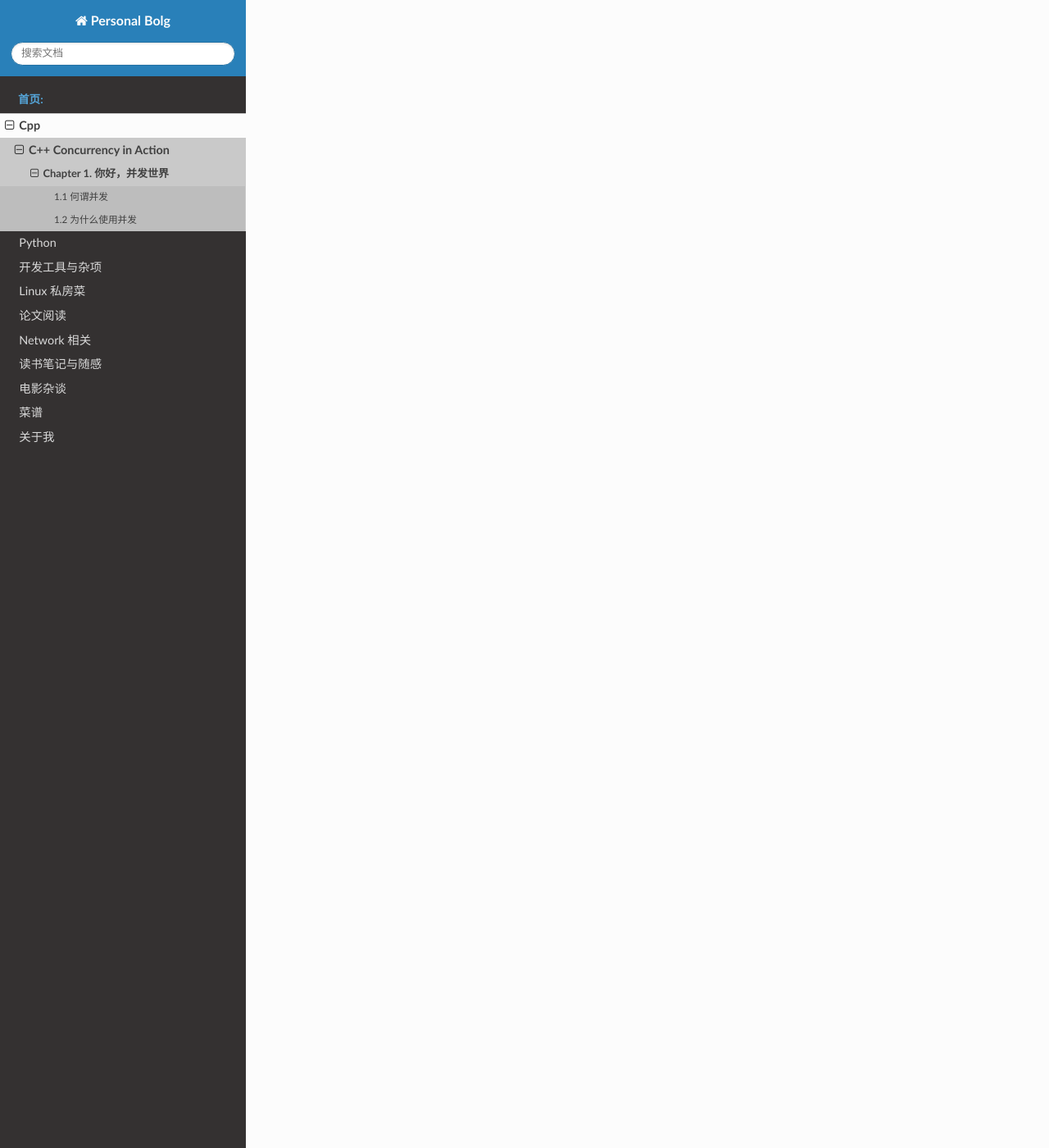
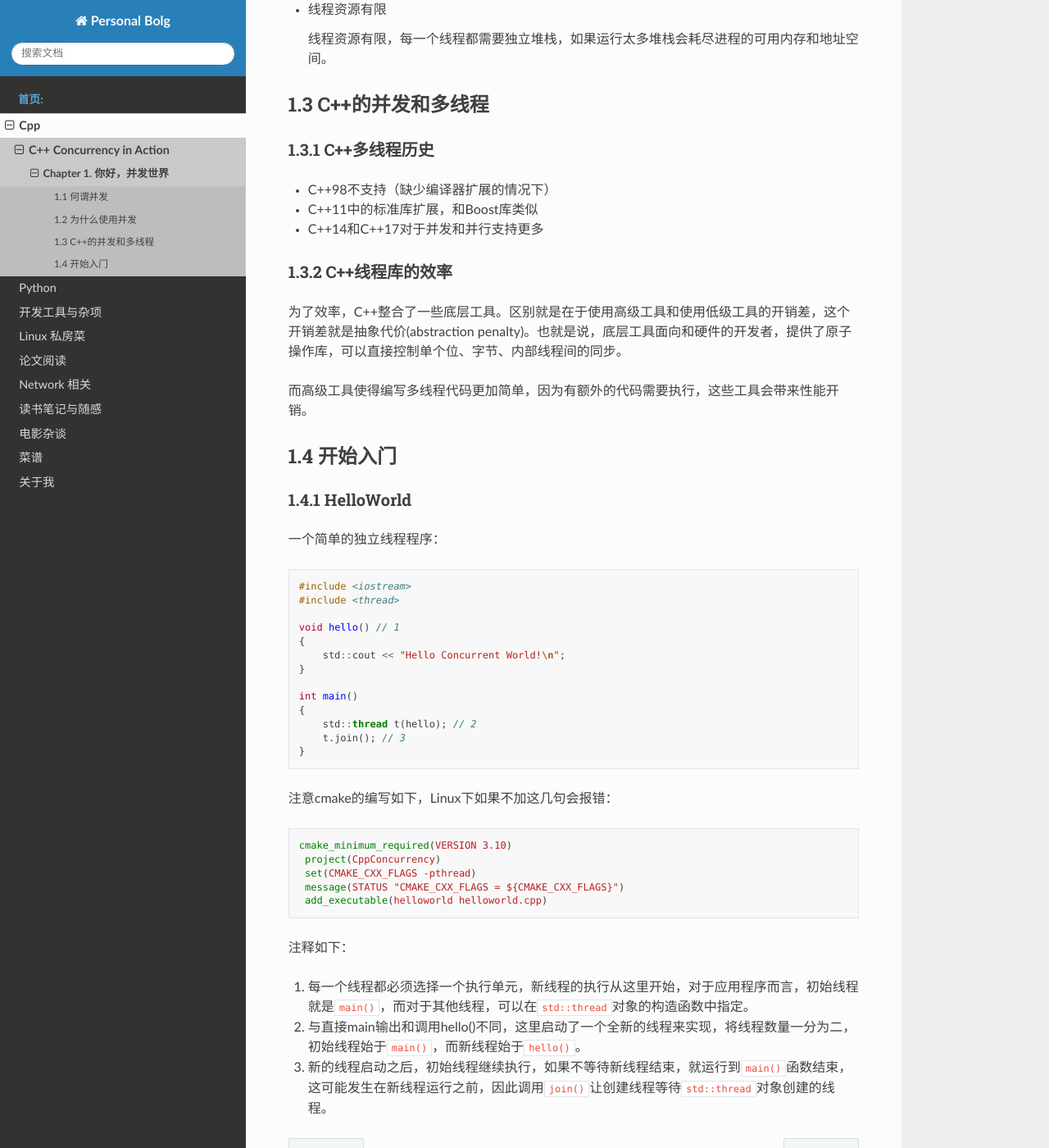
Before and after one commit to cs-suhao/myblog, a Sphinx documentation site: the page built from source/cpp/CppThread/chapter1.md, in a window 1280 px wide and 1400 px high, scrolled down 2842 px. Shown: the whole window at 82% size. Built offline with Sphinx 7.4.7 and the Read the Docs theme 2.0.0, drawn with Linux system fonts in a browser that asks for light colours; pages that are not in the unit, such as notebooks, are missing from menus; some of the changed text lies outside the part shown.

Commit message:
update chapter1

````diff
--- a/source/cpp/CppThread/chapter1.md
+++ b/source/cpp/CppThread/chapter1.md
@@ -49,3 +49,73 @@
 当应用是单线程时，应用需要在回放期间定期检查用户的输入，这就需要把“DVD播放”和“用户界面”代码放在一起，而如果使用多线程来分离这些关注点，一个线程处理“用户界面”，另一个进行“DVD播放”。所以，通常独立的线程用来执行哪些必须在后台持续运行的任务。
 
 ### 1.2.2 性能
+
+重核系统到今天也只在超级计算机、大型机、大型服务器中看到。而多核计算机、多核嵌入式设备现在越来越普遍，它们计算能力提高不是使单一任务运行更快，而是并行多个任务。
+
+有两种利用并发来提高性能的方式：
+1. 任务并行（task parallelism）：将一个单任务分成几部分并行运行，从而降低总运行时间。这是一个复杂过程，因为各部分之间可能存在依赖。
+2. 数据并行（data parallelism）：每个线程在不同的数据块上执行相同的操作。
+
+### 1.2.3 什么时候不适用并发
+
+- **收益比不上成本。**
+
+  使用并发的代码在很多情况下难以理解，因此编写和维护多线程代码会产生脑力成本，而增加的复杂性也可能会引起更多的错误。除非潜在的性能增益足够大或关注点分离地足够清晰，能抵消为确保正确开发所需的额外时间，以及维护代码的额外成本；否则，勿用并发。
+
+- 性能增益小于预期
+
+  多线程切换是存在固有开销的。
+
+- 线程资源有限
+
+  线程资源有限，每一个线程都需要独立堆栈，如果运行太多堆栈会耗尽进程的可用内存和地址空间。
+
+
+## 1.3 C++的并发和多线程
+
+### 1.3.1 C++多线程历史
+
+- C++98不支持（缺少编译器扩展的情况下）
+- C++11中的标准库扩展，和Boost库类似
+- C++14和C++17对于并发和并行支持更多
+
+### 1.3.2 C++线程库的效率
+
+为了效率，C++整合了一些底层工具。区别就是在于使用高级工具和使用低级工具的开销差，这个开销差就是抽象代价(abstraction penalty)。也就是说，底层工具面向和硬件的开发者，提供了原子操作库，可以直接控制单个位、字节、内部线程间的同步。
+
+而高级工具使得编写多线程代码更加简单，因为有额外的代码需要执行，这些工具会带来性能开销。
+
+## 1.4 开始入门
+
+### 1.4.1 HelloWorld
+
+一个简单的独立线程程序：
+
+```cpp
+#include <iostream>
+#include <thread>
+
+void hello() // 1
+{
+    std::cout << "Hello Concurrent World!\n";
+}
+
+int main()
+{
+    std::thread t(hello); // 2
+    t.join(); // 3
+}
+```
+注意cmake的编写如下，Linux下如果不加这几句会报错：
+
+```cmake
+cmake_minimum_required(VERSION 3.10)
+ project(CppConcurrency)
+ set(CMAKE_CXX_FLAGS -pthread)
+ message(STATUS "CMAKE_CXX_FLAGS = ${CMAKE_CXX_FLAGS}")
+ add_executable(helloworld helloworld.cpp)
+```
+注释如下：
+1. 每一个线程都必须选择一个执行单元，新线程的执行从这里开始，对于应用程序而言，初始线程就是`main()`，而对于其他线程，可以在`std::thread`对象的构造函数中指定。
+2. 与直接main输出和调用hello()不同，这里启动了一个全新的线程来实现，将线程数量一分为二，初始线程始于`main()`，而新线程始于`hello()`。
+3. 新的线程启动之后，初始线程继续执行，如果不等待新线程结束，就运行到`main()`函数结束，这可能发生在新线程运行之前，因此调用`join()`让创建线程等待`std::thread`对象创建的线程。
````
